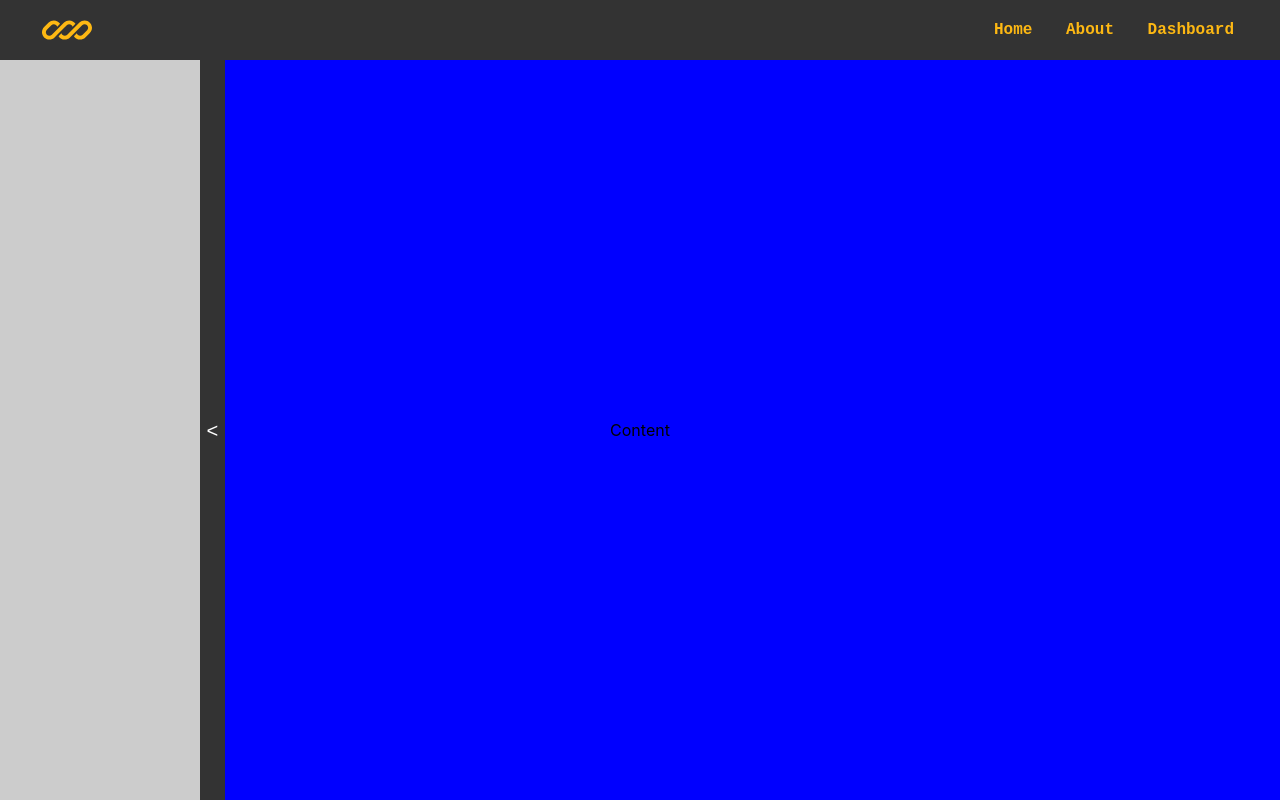
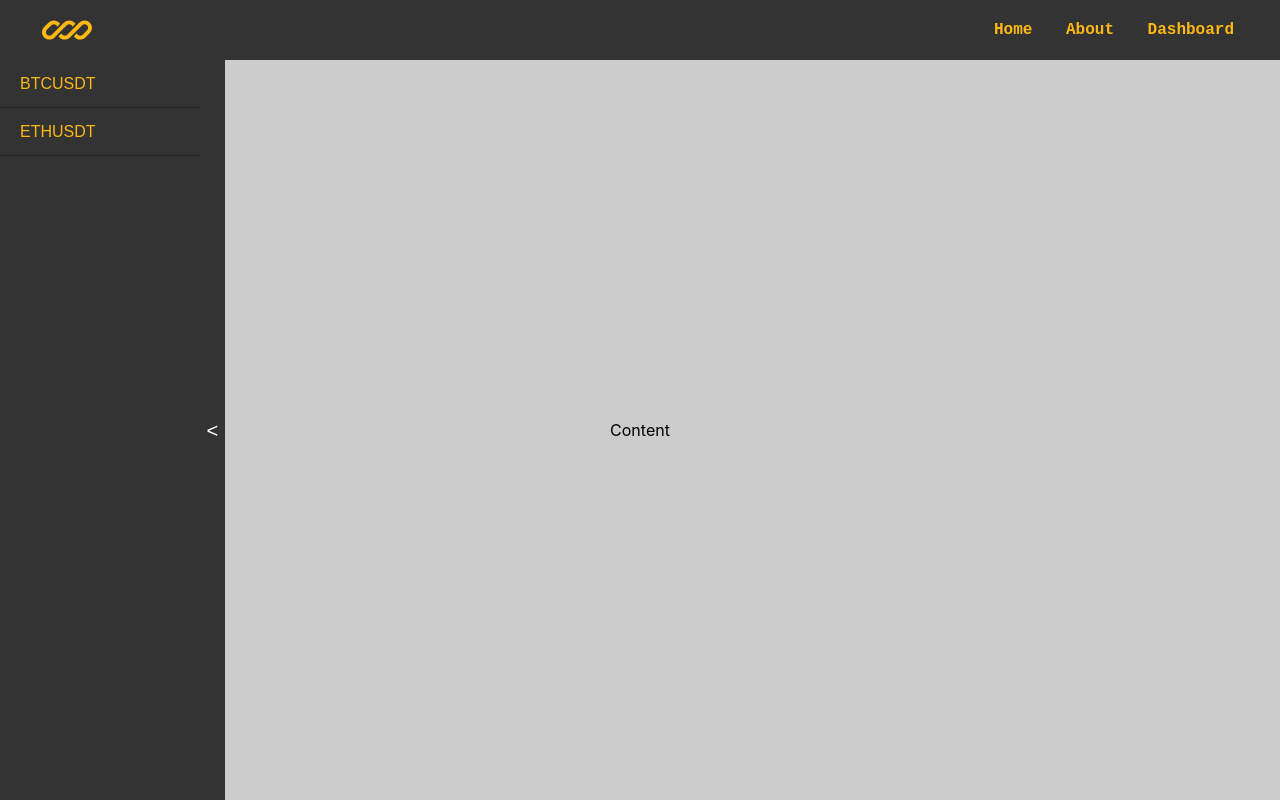
Before and after one commit to DarrenK-dev/reactv3, a React (Create React App) app in the folder client/: page /dashboard in a window 1280 px wide. Built offline with nearby package versions, Linux system fonts and the light colour scheme.

Commit message:
sidebar work

```diff
--- a/client/src/Components/Dash2/Dash4.jsx
+++ b/client/src/Components/Dash2/Dash4.jsx
@@ -18,12 +18,12 @@ const Container = styled.div`
 const SidebarContainer = styled.div`
   height: calc(100vh - 60px);
   width: 200px;
-  background-color: #ccc;
+  background-color: #333;
   box-sizing: border-box;
   display: flex;
-  flex-direction: row;
-  align-items: center;
-  justify-content: center;
+  flex-direction: column;
+  /* align-items: center; */
+  /* justify-content: center; */
   position: absolute;
   left: 0;
   transition: left 0.5s ease-in-out;
@@ -32,6 +32,14 @@ const SidebarContainer = styled.div`
     position: absolute;
     left: -200px;
     transition: left 0.5s ease-in-out;
+  }
+  // if sidebarOpen is true, slide the sidebar back in
+  &.open {
+    left: 0;
+  }
+  // if sidebarOpen is false, slide the sidebar off screen
+  &.close {
+    left: -200px;
   }
 `
 // button look like a tab, make it look like a div
@@ -56,27 +64,10 @@ const SideBarToggleIcon = styled.div`
   }
 `
 
-const Sidebar = styled.div`
-  height: 100%;
-  width: 200px;
-  background-color: #ccc;
-  box-sizing: border-box;
-  display: flex;
-  flex-direction: column;
-  align-items: center;
-  justify-content: center;
-
-  @media (max-width: 768px) {
-    position: absolute;
-    left: -200px;
-    transition: left 0.5s ease-in-out;
-  }
-`
-
 const Content = styled.div`
   height: 100%;
   width: calc(100vw - 200px);
-  background-color: blue;
+  background-color: #ccc;
   box-sizing: border-box;
   display: flex;
   flex-direction: column;
@@ -89,19 +80,19 @@ const Content = styled.div`
   }
 `
 
-const Tab = styled.div`
-  height: 100%;
-  width: 50px;
-  background-color: red;
-  /* position: absolute; */
-  /* left: -50px; */
-  /* top: 50%; */
-  /* transform: translateY(-50%); */
-  /* transition: left 0.5s ease-in-out; */
-
-  /* @media (min-width: 768px) {
-    display: none;
-  } */
+const Symbol = styled.div`
+  height: 3em;
+  width: 100%;
+  background-color: #333;
+  /* border-top: 1px solid #222; */
+  border-bottom: 1px solid #222;
+  box-sizing: border-box;
+  display: flex;
+  flex-direction: row;
+  align-items: center;
+  padding-left: 20px;
+  color: #FDB813;
+  font-family: 'Arial', sans-serif;
 `
 
 const Dashboard = () => {
@@ -122,16 +113,27 @@ const Dashboard = () => {
     return () => window.removeEventListener('resize', handleResize)
   }, [])
 
+  const toggleSideBar = () => {
+    setSidebarOpen(!sidebarOpen)
+  }
+
   return (
 
     <Container>
-      <SidebarContainer>
-      <SidebarToggle>
-        <SideBarToggleIcon className={sidebarOpen ? 'open': ''}>
-          >
-        </SideBarToggleIcon>
-      </SidebarToggle>
-
+      <SidebarContainer className={sidebarOpen ? 'open': 'close'}>
+        <SidebarToggle>
+          <SideBarToggleIcon
+            className={sidebarOpen ? 'open' : ''}
+            onClick={toggleSideBar}>
+            >
+          </SideBarToggleIcon>
+        </SidebarToggle>
+        <Symbol>
+          BTCUSDT
+        </Symbol>
+        <Symbol>
+          ETHUSDT
+        </Symbol>
       </SidebarContainer>
       <Content>
         Content
```
